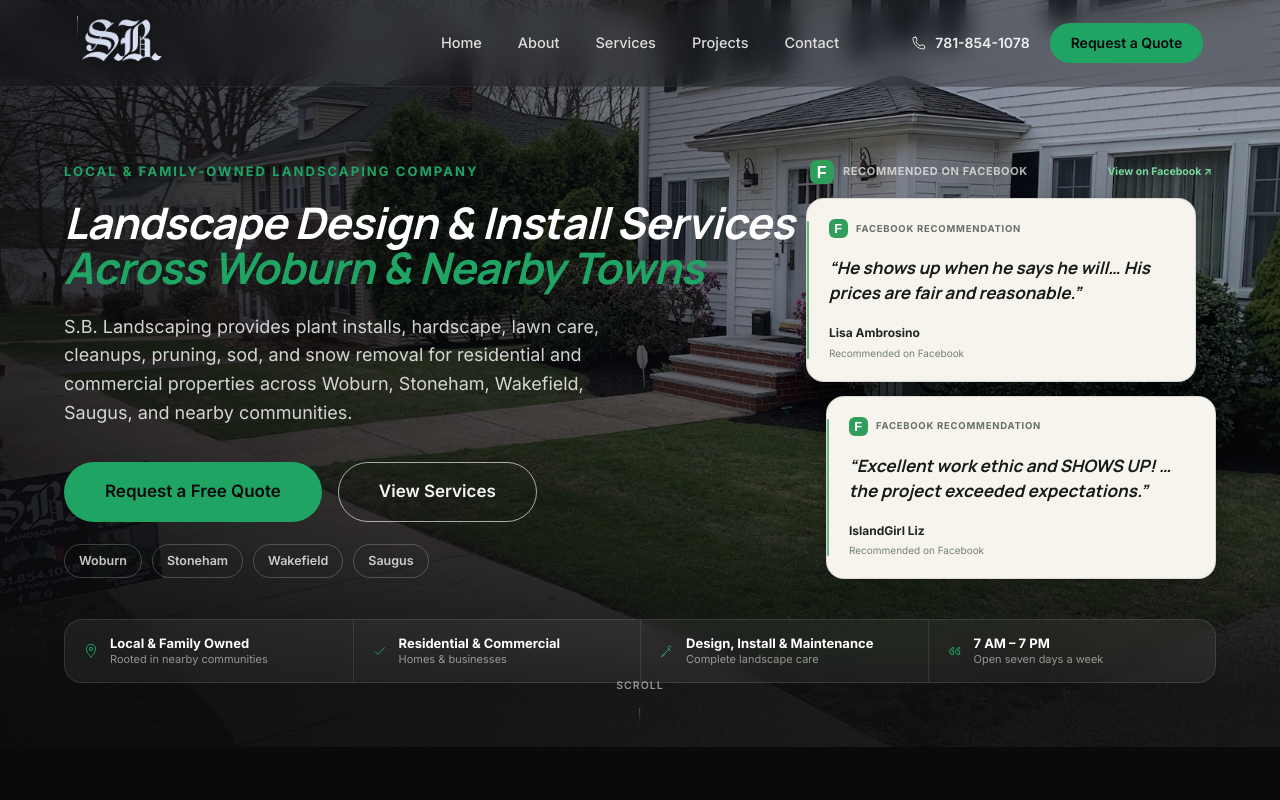
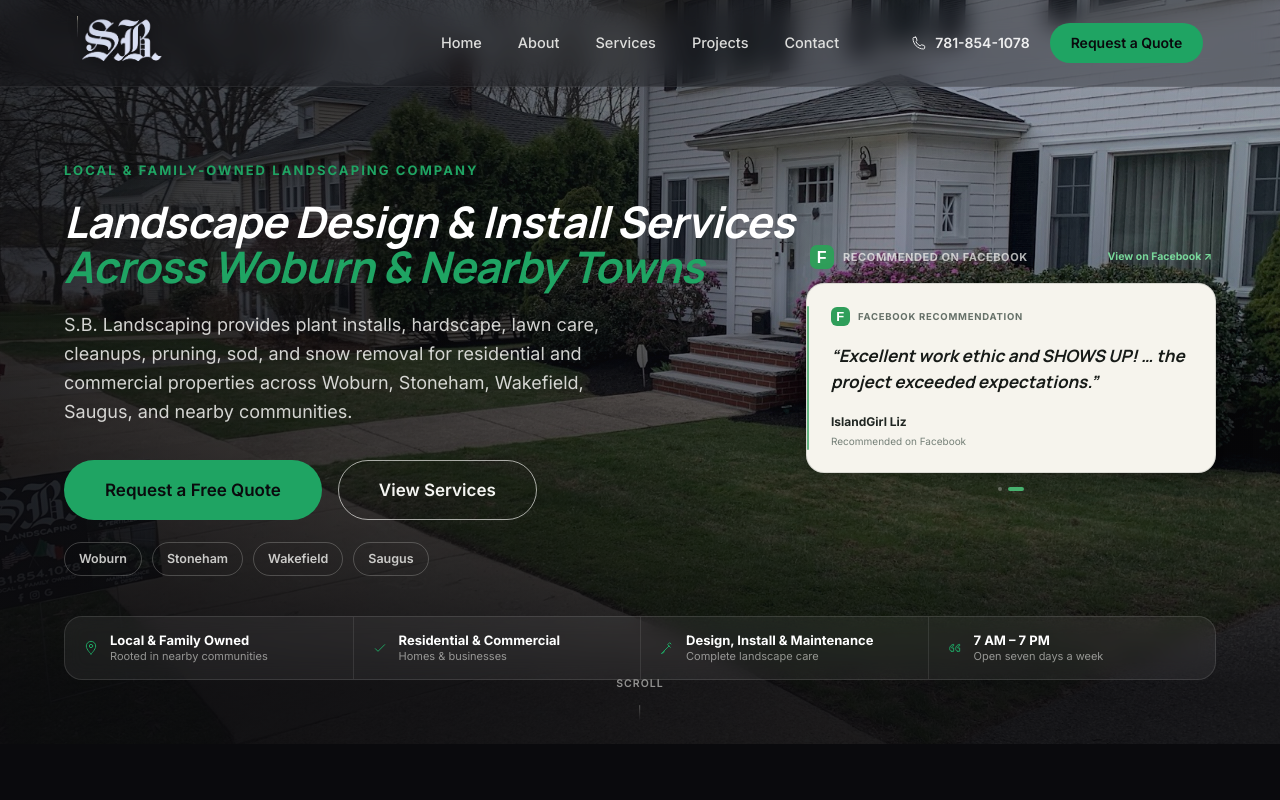
Before and after one commit to evanderpierre/sblandscaping, a Next.js app: page / in a window 1280 px wide. Shown: the top 800 px of the page. Built offline with nearby package versions, Linux system fonts and the light colour scheme; a web font is replaced by a local one.

Commit message:
Refine hero Facebook proof layout and rotation

```diff
--- a/src/components/sections/Hero.tsx
+++ b/src/components/sections/Hero.tsx
@@ -4,9 +4,37 @@ import React from "react";
 import { Button } from "@/components/ui/design-system";
 import { PhotoImg, GhostButton, Reveal, Icon, prefersReduced } from "@/components/ui/primitives";
 
+const FACEBOOK_RECOMMENDATIONS = [
+  {
+    reviewer: "Lisa Ambrosino",
+    quote: "He shows up when he says he will… His prices are fair and reasonable.",
+  },
+  {
+    reviewer: "IslandGirl Liz",
+    quote: "Excellent work ethic and SHOWS UP! … the project exceeded expectations.",
+  },
+];
+
 export function Hero() {
   const [show, setShow] = React.useState(false);
+  const [activeReview, setActiveReview] = React.useState(0);
+  const [reviewVisible, setReviewVisible] = React.useState(true);
   React.useEffect(() => { const t = setTimeout(() => setShow(true), 100); return () => clearTimeout(t); }, []);
+  React.useEffect(() => {
+    if (prefersReduced) return;
+    let transitionTimer: ReturnType<typeof setTimeout>;
+    const rotationTimer = setInterval(() => {
+      setReviewVisible(false);
+      transitionTimer = setTimeout(() => {
+        setActiveReview((current) => (current + 1) % FACEBOOK_RECOMMENDATIONS.length);
+        setReviewVisible(true);
+      }, 360);
+    }, 5600);
+    return () => {
+      clearInterval(rotationTimer);
+      clearTimeout(transitionTimer);
+    };
+  }, []);
   const [offset, setOffset] = React.useState(0);
   React.useEffect(() => {
     if (prefersReduced) return;
@@ -98,16 +126,14 @@ export function Hero() {
                 View on Facebook <span aria-hidden="true">↗</span>
               </a>
             </div>
-            <article className="hero-facebook-card">
+            <article className={`hero-facebook-card ${reviewVisible ? "is-visible" : ""}`}>
               <div className="hero-facebook-card-label"><span aria-hidden="true">f</span> Facebook Recommendation</div>
-              <blockquote>&ldquo;He shows up when he says he will&hellip; His prices are fair and reasonable.&rdquo;</blockquote>
-              <div className="hero-facebook-reviewer"><strong>Lisa Ambrosino</strong><span>Recommended on Facebook</span></div>
+              <blockquote>&ldquo;{FACEBOOK_RECOMMENDATIONS[activeReview].quote}&rdquo;</blockquote>
+              <div className="hero-facebook-reviewer"><strong>{FACEBOOK_RECOMMENDATIONS[activeReview].reviewer}</strong><span>Recommended on Facebook</span></div>
             </article>
-            <article className="hero-facebook-card hero-facebook-card-offset">
-              <div className="hero-facebook-card-label"><span aria-hidden="true">f</span> Facebook Recommendation</div>
-              <blockquote>&ldquo;Excellent work ethic and SHOWS UP! &hellip; the project exceeded expectations.&rdquo;</blockquote>
-              <div className="hero-facebook-reviewer"><strong>IslandGirl Liz</strong><span>Recommended on Facebook</span></div>
-            </article>
+            <div className="hero-facebook-indicators" aria-hidden="true">
+              {FACEBOOK_RECOMMENDATIONS.map((review, index) => <span key={review.reviewer} className={index === activeReview ? "is-active" : ""} />)}
+            </div>
           </aside>
         </div>
 
@@ -159,22 +185,28 @@ export function Hero() {
         .hero-facebook-mark, .hero-facebook-card-label > span { width: 24px; height: 24px; display: inline-grid; place-items: center; border-radius: 7px; color: #fff; background: #2f9e5a; font-family: Arial, sans-serif; font-size: 16px; font-weight: 800; flex: 0 0 auto; }
         .hero-facebook-card {
           position: relative;
-          width: calc(100% - 20px);
-          min-height: 154px;
-          padding: 20px 22px;
+          width: 100%;
+          min-height: 184px;
+          padding: 23px 24px;
           border: 1px solid rgba(20,30,24,.12);
           border-radius: 18px;
           background: #f6f4ed;
           box-shadow: 0 16px 38px rgba(5,10,7,.2), 0 2px 8px rgba(5,10,7,.1);
+          opacity: 0;
+          transform: translateY(3px);
+          transition: opacity 360ms ease, transform 360ms ease;
         }
+        .hero-facebook-card.is-visible { opacity: 1; transform: translateY(0); }
         .hero-facebook-card::before { content: ""; position: absolute; left: 0; top: 22px; bottom: 22px; width: 2px; border-radius: 2px; background: rgba(47,158,90,.72); }
-        .hero-facebook-card-offset { align-self: flex-end; }
         .hero-facebook-card-label { display: flex; align-items: center; gap: 8px; color: #657068; font-size: 9.5px; font-weight: 750; letter-spacing: .08em; text-transform: uppercase; }
         .hero-facebook-card-label > span { width: 19px; height: 19px; border-radius: 6px; font-size: 13px; }
         .hero-facebook-card blockquote { margin: 17px 0 18px; color: #171b18; font-family: var(--font-heading); font-size: 17px; font-style: italic; font-weight: 650; line-height: 1.48; }
         .hero-facebook-reviewer { display: grid; gap: 2px; }
         .hero-facebook-reviewer strong { color: #202622; font-size: 12px; }
         .hero-facebook-reviewer span { color: #758078; font-size: 10px; }
+        .hero-facebook-indicators { display: flex; justify-content: center; gap: 6px; height: 4px; }
+        .hero-facebook-indicators span { width: 4px; height: 4px; border-radius: 999px; background: rgba(245,245,242,.34); transition: width 300ms ease, background 300ms ease; }
+        .hero-facebook-indicators span.is-active { width: 16px; background: #4fc47a; }
         .hero-facebook-link { color: #78d79a; font-size: 10.5px; font-weight: 750; white-space: nowrap; transition: color 180ms ease; }
         .hero-facebook-link:hover { color: #a2e8bb; }
         @media (max-width: 1080px) {
@@ -198,7 +230,7 @@ export function Hero() {
           .hero-facebook-proof { gap: 11px; }
           .hero-facebook-heading { padding: 0 2px; }
           .hero-facebook-heading > div { font-size: 10px; }
-          .hero-facebook-card, .hero-facebook-card-offset { width: 100%; min-height: 0; padding: 17px 18px; align-self: stretch; }
+          .hero-facebook-card { width: 100%; min-height: 174px; padding: 19px 20px; }
           .hero-facebook-card blockquote { margin: 14px 0 15px; font-size: 15.5px; line-height: 1.46; }
           .hero-town-pills { gap: 7px !important; }
           .trust-bar { grid-template-columns: 1fr 1fr !important; }
```
